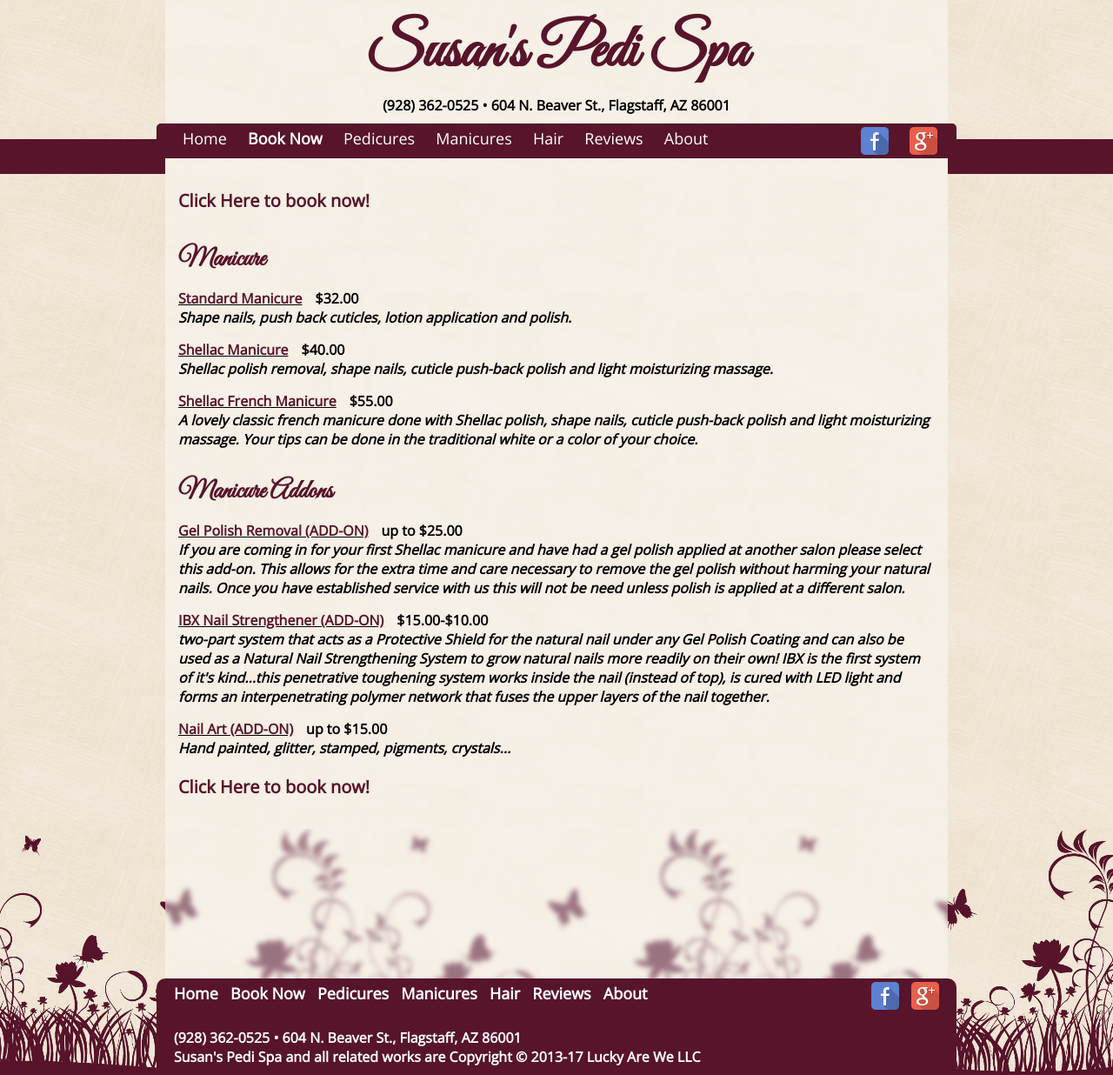
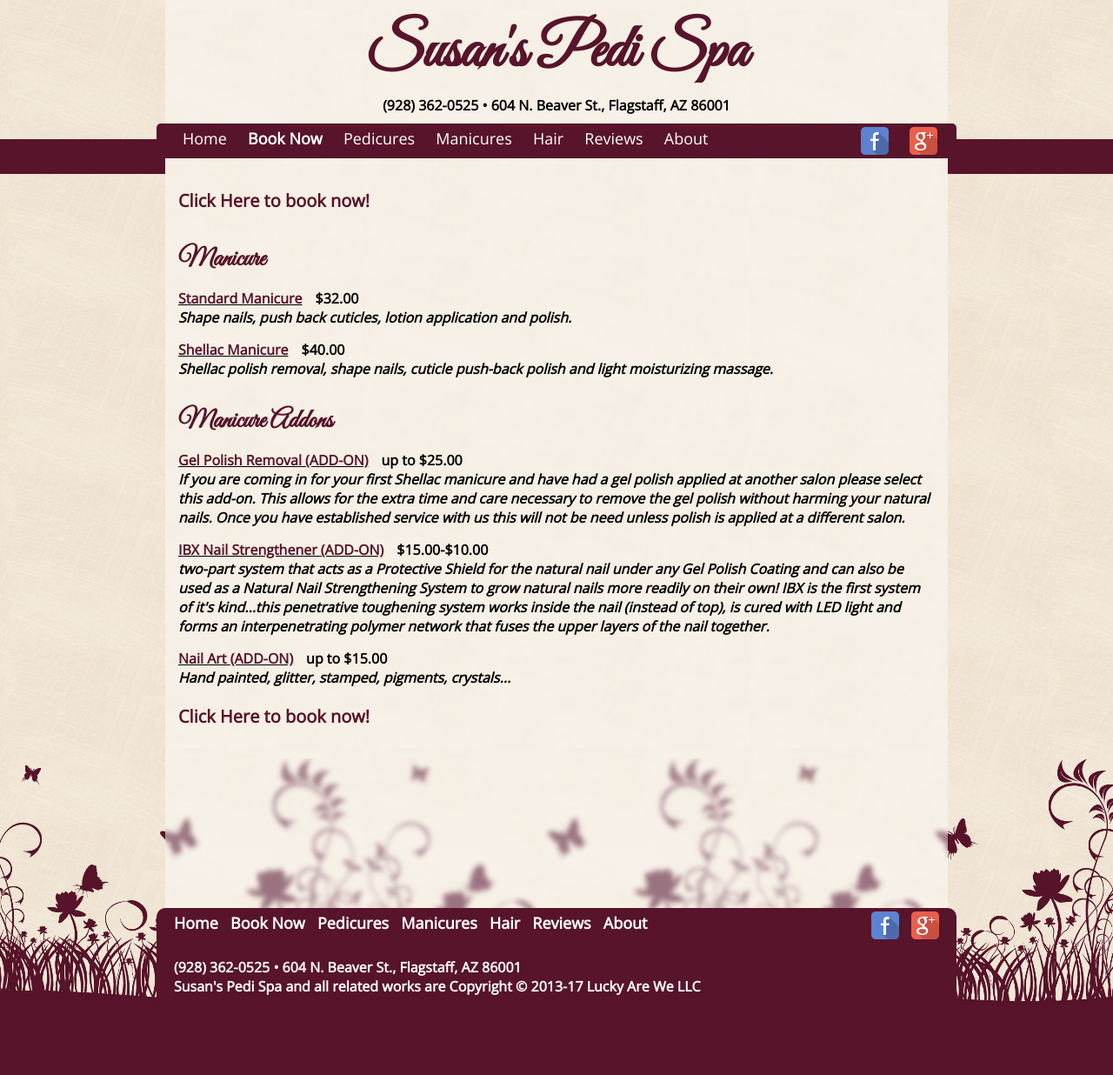
Before and after one commit to susanspedispa/susanspedispa.github.io, a Jekyll site: the page built from menu/manicures.html, in a window 1280 px wide. Shown: the whole page at 87% size. Built offline with Jekyll 4.4.1, drawn with Linux system fonts in a browser that asks for light colours; after the commit the page ends 1155 px from its top, so only the background shows below that.

Commit message:
Update manicures.yml

```diff
--- a/_data/manicures.yml
+++ b/_data/manicures.yml
@@ -11,11 +11,7 @@ menu:
           price: $40.00
           description: >
             Shellac polish removal, shape nails, cuticle push-back polish and light moisturizing massage.
-        - name: Shellac French Manicure
-          price: $55.00
-          description: >
-            A lovely classic french manicure done with Shellac polish, shape nails, cuticle push-back polish
-            and light moisturizing massage. Your tips can be done in the traditional white or a color of your choice.
+
 
     - name: Manicure Addons
       treatments:
```
